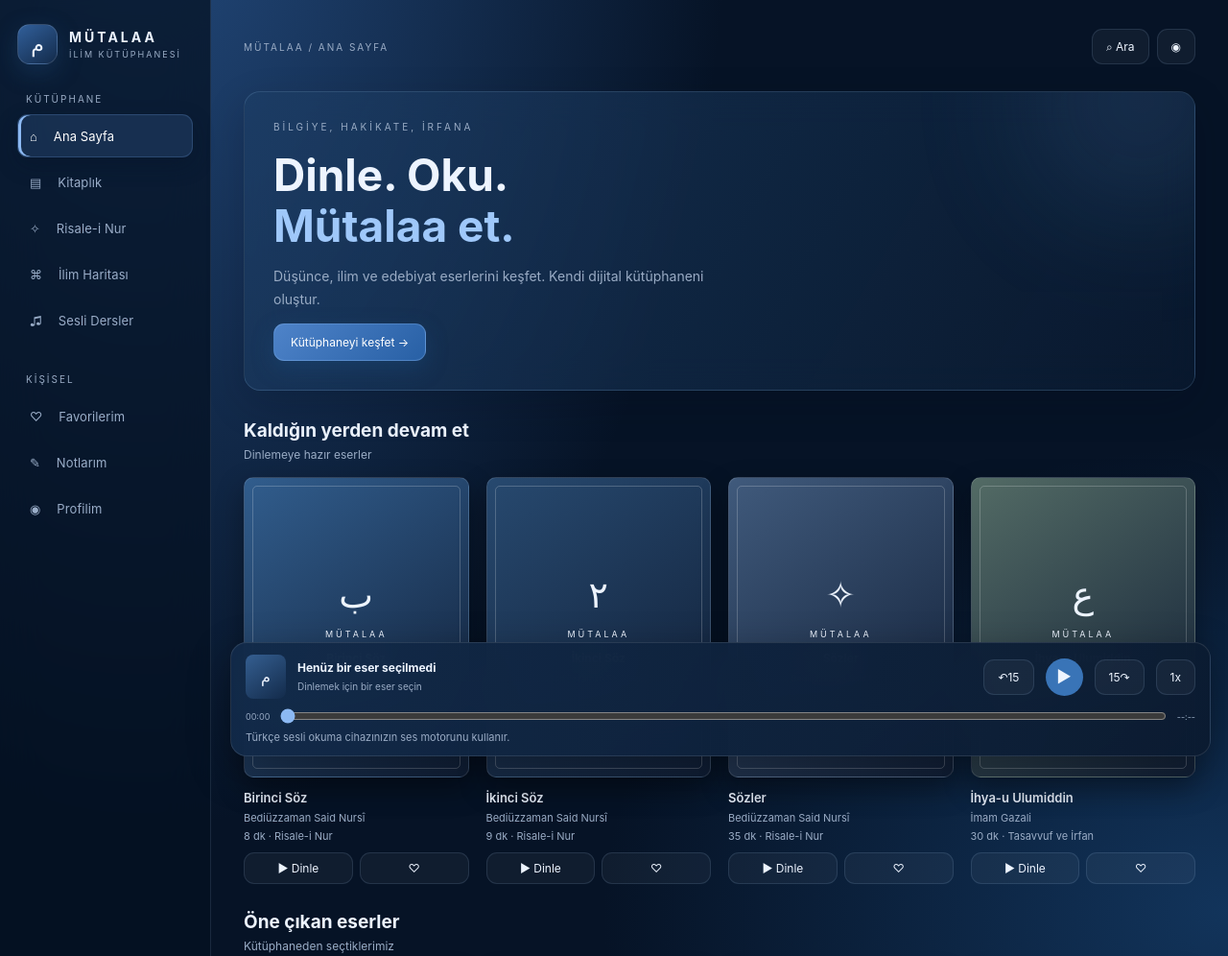
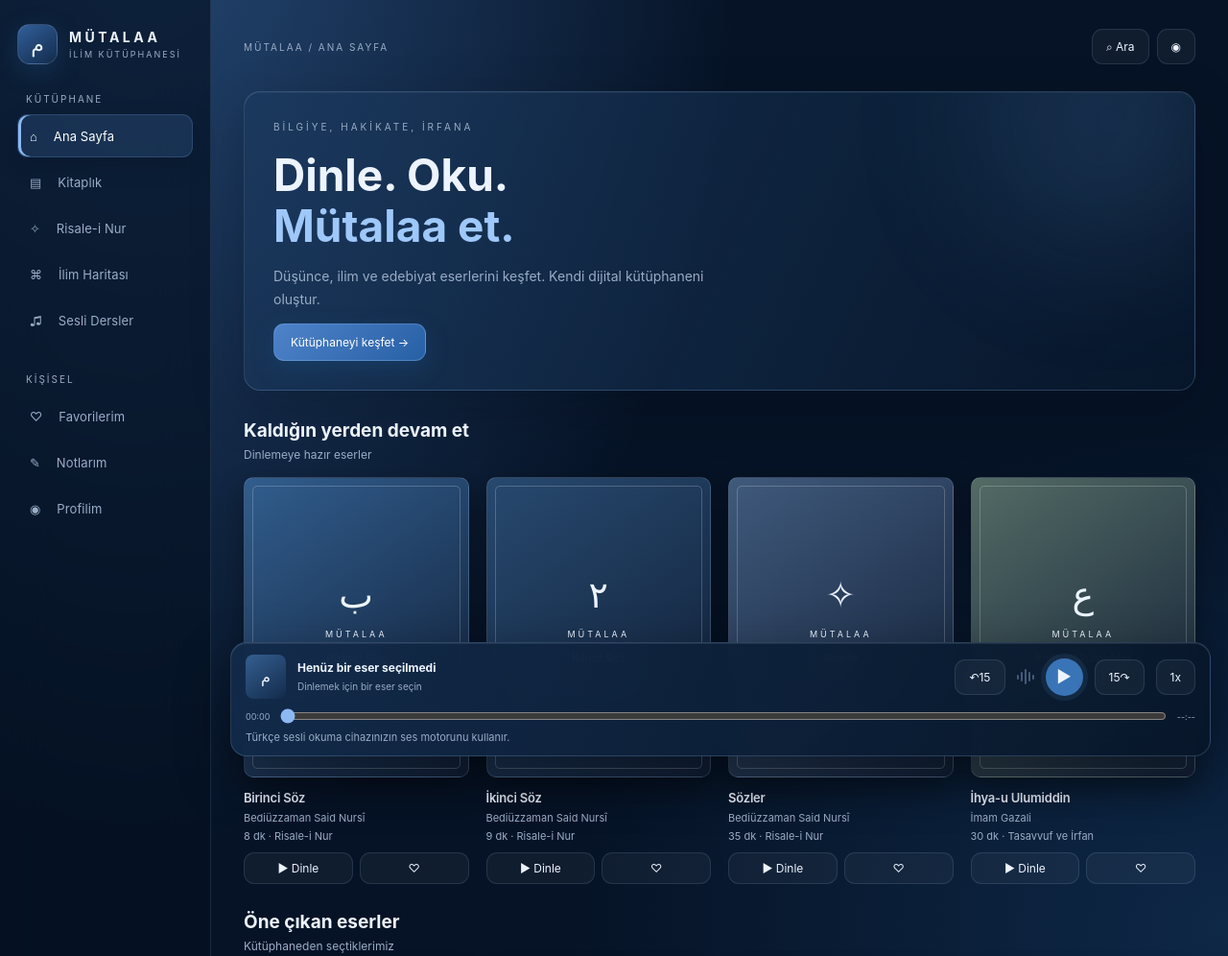
Before and after one commit to ccandolu/mutalaa, a plain HTML site: page index.html in a window 1280 px wide. Shown: the top 996 px of the page at 96% size. Drawn offline with Linux system fonts and the light colour scheme.

Commit message:
Add files via upload

```diff
--- a/index.html
+++ b/index.html
@@ -62,6 +62,67 @@ body{background:radial-gradient(ellipse at 12% -8%,#234a7d 0%,transparent 38%),r
 
 @media(max-width:850px){.bookgrid{grid-template-columns:repeat(3,minmax(0,1fr))}}
 @media(max-width:650px){.app{display:block}.sidebar{display:none}main{padding:18px 16px 185px}.mobilebrand{display:flex;align-items:center;gap:9px;font-size:13px;letter-spacing:2px;font-weight:700}.crumb{display:none}.bookgrid{grid-template-columns:repeat(2,minmax(0,1fr));gap:22px 14px}.hero{padding:22px}.detailgrid{grid-template-columns:115px 1fr;gap:17px}.detailgrid .bookcover{max-width:115px}.player{left:10px;right:10px;bottom:68px}.mobile-nav{display:flex;position:fixed;bottom:0;left:0;right:0;z-index:15;justify-content:space-around;padding:8px 5px calc(8px + env(safe-area-inset-bottom));background:#09182bea;backdrop-filter:blur(20px);border-top:1px solid var(--line)}.mobile-nav button{background:none;border:0;color:#9aadc8;font-size:11px;min-width:58px}.mobile-nav button.active{color:#fff}.mobile-nav span{display:block;font-size:17px;margin-bottom:3px}}
+
+.mini-wave{height:22px;display:flex;align-items:center;gap:2px;opacity:.35;transition:opacity .25s}
+.mini-wave i{display:block;width:2px;height:5px;border-radius:4px;background:#a9cefa}
+.mini-wave i:nth-child(2),.mini-wave i:nth-child(4){height:10px}
+.mini-wave i:nth-child(3){height:16px}
+.is-playing .mini-wave{opacity:1}
+.is-playing .mini-wave i{animation:waveBeat .8s ease-in-out infinite alternate}
+.is-playing .mini-wave i:nth-child(2){animation-delay:.12s}.is-playing .mini-wave i:nth-child(3){animation-delay:.24s}.is-playing .mini-wave i:nth-child(4){animation-delay:.36s}.is-playing .mini-wave i:nth-child(5){animation-delay:.48s}
+@keyframes waveBeat{from{transform:scaleY(.35)}to{transform:scaleY(1.5)}}
+/* MÜTALAA 3.0 — Swiss Editorial x Apple Glass motion system */
+:root{
+ --ice:#b9d8ff;--motion-ease:cubic-bezier(.22,.8,.24,1);
+ --glass-strong:rgba(18,39,66,.72)
+}
+html{scroll-behavior:smooth}
+body{background:
+ radial-gradient(ellipse at 12% -8%,rgba(48,91,145,.72) 0%,transparent 39%),
+ radial-gradient(ellipse at 100% 56%,rgba(20,56,96,.56) 0%,transparent 38%),
+ #061326}
+.sidebar{background:rgba(5,17,34,.66);backdrop-filter:blur(26px);-webkit-backdrop-filter:blur(26px)}
+.brandname{letter-spacing:3.5px}
+main{position:relative}
+.glass{background:linear-gradient(145deg,rgba(255,255,255,.075),rgba(255,255,255,.025));border-color:rgba(184,213,248,.14);box-shadow:0 18px 55px rgba(0,8,20,.22),inset 0 1px 0 rgba(255,255,255,.045)}
+.hero{background:linear-gradient(115deg,rgba(27,57,94,.76),rgba(8,25,46,.62));border-color:rgba(164,202,247,.2)}
+.hero:after{animation:ambientFloat 9s ease-in-out infinite alternate}
+@keyframes ambientFloat{from{transform:translate3d(0,0,0) scale(.9);opacity:.12}to{transform:translate3d(-55px,35px,0) scale(1.25);opacity:.24}}
+.primary,.secondary,.navbtn,.map-pill{transition:transform .32s var(--motion-ease),background .32s,border-color .32s,box-shadow .32s,color .32s}
+.primary:hover{box-shadow:0 10px 30px rgba(58,119,188,.32);transform:translateY(-2px)}
+.secondary:hover,.map-pill:hover{border-color:rgba(160,205,255,.45);background:rgba(126,174,230,.12)}
+.navbtn{position:relative;overflow:hidden}
+.navbtn:before{content:"";position:absolute;inset:0;background:linear-gradient(100deg,transparent,rgba(167,207,255,.12),transparent);transform:translateX(-120%);transition:transform .55s}
+.navbtn:hover:before{transform:translateX(120%)}
+.book{transition:transform .38s var(--motion-ease),opacity .35s}
+.book:hover{transform:translateY(-6px)}
+.bookcover{transform:translateZ(0);transition:transform .45s var(--motion-ease),box-shadow .45s,border-color .45s}
+.book:hover .bookcover{transform:perspective(800px) rotateY(-3deg) translateY(-3px);box-shadow:0 24px 48px rgba(0,0,0,.42);border-color:rgba(184,216,255,.4)}
+.booktitle{letter-spacing:-.2px}
+.page{animation:pageEnter .62s var(--motion-ease) both}
+@keyframes pageEnter{0%{opacity:0;transform:translate3d(0,17px,0) scale(.992);filter:blur(4px)}65%{filter:blur(0)}100%{opacity:1;transform:translate3d(0,0,0) scale(1);filter:blur(0)}}
+.page-leave{opacity:0!important;transform:translate3d(0,-8px,0) scale(.995)!important;filter:blur(3px)!important;transition:all .18s ease!important}
+.sectionhead,.hero,.glass,.book{animation:softReveal .55s var(--motion-ease) both}
+@keyframes softReveal{from{opacity:0;transform:translateY(12px)}to{opacity:1;transform:translateY(0)}}
+.bookgrid .book:nth-child(2){animation-delay:.045s}.bookgrid .book:nth-child(3){animation-delay:.09s}.bookgrid .book:nth-child(4){animation-delay:.135s}.bookgrid .book:nth-child(5){animation-delay:.18s}.bookgrid .book:nth-child(6){animation-delay:.225s}.bookgrid .book:nth-child(7){animation-delay:.27s}.bookgrid .book:nth-child(8){animation-delay:.315s}
+.player{background:linear-gradient(110deg,rgba(18,42,73,.94),rgba(7,22,41,.94));border-color:rgba(172,210,255,.2);box-shadow:0 20px 55px rgba(0,0,0,.4),inset 0 1px 0 rgba(255,255,255,.08);transition:box-shadow .3s,transform .3s}
+.playbtn{box-shadow:0 0 0 5px rgba(103,157,220,.10);transition:transform .25s,box-shadow .25s}
+.playbtn:hover{transform:scale(1.08);box-shadow:0 0 0 8px rgba(103,157,220,.13)}
+.map-node circle{transition:cx .5s,cy .5s,r .35s,fill .35s,stroke .35s,filter .35s}
+.map-node.selected circle{animation:nodePulse 2.8s ease-in-out infinite}
+@keyframes nodePulse{0%,100%{filter:drop-shadow(0 0 5px #6aa8ed55)}50%{filter:drop-shadow(0 0 14px #6aa8edbb)}}
+.map-edge{stroke-dasharray:5 7;animation:edgeFlow 18s linear infinite}
+@keyframes edgeFlow{to{stroke-dashoffset:-240}}
+.map-stage{border-color:rgba(151,196,246,.18)}
+.map-detail{animation:detailReveal .4s var(--motion-ease) both}
+@keyframes detailReveal{from{opacity:0;transform:translateX(12px)}to{opacity:1;transform:translateX(0)}}
+.map-pill.active{box-shadow:0 0 18px rgba(90,151,218,.15)}
+.toast{backdrop-filter:blur(20px);box-shadow:0 12px 35px #0005}
+button:focus-visible,input:focus-visible{outline:2px solid #9fc8fa;outline-offset:3px}
+@media(prefers-reduced-motion:reduce){
+ *,*::before,*::after{animation-duration:.01ms!important;animation-iteration-count:1!important;scroll-behavior:auto!important;transition-duration:.01ms!important}
+}
+
 </style>
 </head>
 <body>
@@ -79,7 +140,7 @@ body{background:radial-gradient(ellipse at 12% -8%,#234a7d 0%,transparent 38%),r
 </main>
 </div>
 <nav class="mobile-nav"><button class="active" data-page="home"><span>⌂</span>Ana Sayfa</button><button data-page="library"><span>▤</span>Kitaplık</button><button data-page="risale"><span>✧</span>Risale</button><button data-page="map"><span>⌘</span>Harita</button><button data-page="favorites"><span>♡</span>Favoriler</button></nav>
-<div class="player"><div class="playerrow"><div class="mini-cover" id="miniCover">م</div><div class="now"><strong id="nowTitle">Henüz bir eser seçilmedi</strong><span id="nowAuthor">Dinlemek için bir eser seçin</span></div><button class="secondary" id="back15">↶15</button><button class="playbtn" id="play">▶</button><button class="secondary" id="forward15">15↷</button><button class="secondary" id="speed">1x</button></div><div class="seekrow"><span id="elapsed">00:00</span><input id="seek" type="range" min="0" max="100" value="0"><span id="duration">--:--</span></div><div class="small muted" id="voiceStatus" style="margin-top:5px">Türkçe sesli okuma cihazınızın ses motorunu kullanır.</div></div>
+<div class="player"><div class="playerrow"><div class="mini-cover" id="miniCover">م</div><div class="now"><strong id="nowTitle">Henüz bir eser seçilmedi</strong><span id="nowAuthor">Dinlemek için bir eser seçin</span></div><button class="secondary" id="back15">↶15</button><div class="mini-wave" id="miniWave" aria-hidden="true"><i></i><i></i><i></i><i></i><i></i></div><button class="playbtn" id="play">▶</button><button class="secondary" id="forward15">15↷</button><button class="secondary" id="speed">1x</button></div><div class="seekrow"><span id="elapsed">00:00</span><input id="seek" type="range" min="0" max="100" value="0"><span id="duration">--:--</span></div><div class="small muted" id="voiceStatus" style="margin-top:5px">Türkçe sesli okuma cihazınızın ses motorunu kullanır.</div></div>
 <div class="toast" id="toast"></div>
 <script>
 const books=[
@@ -146,13 +207,32 @@ function map(){
 }
 function selectMapNode(id){if(!mapNodes.some(n=>n.id===id))return;selectedMapNode=id;$('mapDetail').innerHTML=mapDetail();document.querySelectorAll('.map-svg .map-node').forEach(el=>el.classList.toggle('selected',el.dataset.node===id));document.querySelectorAll('.map-edge').forEach(el=>el.classList.remove('active'));const pos=Object.fromEntries(mapNodes.map(n=>[n.id,n]));document.querySelectorAll('.map-svg .map-edge').forEach((el,i)=>{if(mapEdges[i].includes(id))el.classList.add('active')});}
 
-function render(p){page=p;let names={home:'ANA SAYFA',library:'KİTAPLIK',risale:'RİSALE-İ NUR',map:'İLİM HARİTASI',audio:'SESLİ DERSLER',favorites:'FAVORİLERİM',notes:'NOTLARIM',profile:'PROFİLİM'};$('crumb').textContent='MÜTALAA / '+names[p];$('content').innerHTML=({home,library,risale,map,audio,favorites:favoritesPage,notes:notesPage,profile})[p]();document.querySelectorAll('[data-page]').forEach(x=>x.classList.toggle('active',x.dataset.page===p))}
+function render(p){
+ const target=p||page;
+ const content=$('content');
+ if(target===page && content.dataset.rendered==='1'){return;}
+ page=target;
+ const names={home:'ANA SAYFA',library:'KİTAPLIK',risale:'RİSALE-İ NUR',map:'İLİM HARİTASI',audio:'SESLİ DERSLER',favorites:'FAVORİLERİM',notes:'NOTLARIM',profile:'PROFİLİM'};
+ $('crumb').textContent='MÜTALAA / '+(names[page]||'');
+ document.querySelectorAll('[data-page]').forEach(x=>x.classList.toggle('active',x.dataset.page===page));
+ const draw=()=>{
+   content.innerHTML=({home,library,risale,map,audio,favorites:favoritesPage,notes:notesPage,profile})[page]();
+   content.dataset.rendered='1';
+   content.classList.remove('page-leave');
+   content.classList.add('page');
+   window.scrollTo({top:0,behavior:'smooth'});
+ };
+ if(content.dataset.rendered==='1' && !window.matchMedia('(prefers-reduced-motion: reduce)').matches){
+   content.classList.add('page-leave');
+   setTimeout(draw,150);
+ }else draw();
+}
 function detail(b){$('content').innerHTML=`<button class="secondary" id="goBack" style="margin-bottom:20px">← Geri dön</button><div class="detailgrid page"><div>${cover(b)}</div><div><div class="small muted">${esc(b.cat)}</div><h1 style="font-size:26px;margin:9px 0">${esc(b.title)}</h1><p class="muted" style="font-size:13px">${esc(b.author)}</p><p class="detailtext">${esc(b.desc)}</p><div class="small muted">${b.time} dakika · Örnek metin</div><div style="display:flex;gap:8px;flex-wrap:wrap;margin-top:18px"><button class="primary" id="detailPlay">▶ Dinlemeye başla</button><button class="secondary" id="detailFav">${favorites.includes(b.id)?'♥':'♡'} Favorilere ekle</button></div></div></div><div class="glass" style="padding:20px;margin-top:28px"><div class="eyebrow">ESERDEN BİR BÖLÜM</div><p class="detailtext">${esc(b.text)}</p><button class="secondary" id="saveQuote">✎ Bu metinden not oluştur</button></div>`;$('goBack').onclick=()=>render('library');$('detailPlay').onclick=()=>start(b);$('detailFav').onclick=()=>toggleFav(b.id);$('saveQuote').onclick=()=>{notes.unshift({title:b.title,text:b.text,date:new Date().toLocaleDateString('tr-TR')});save();toast('Metin notlarına eklendi.')}}
 function toast(t){$('toast').textContent=t;$('toast').style.opacity=1;setTimeout(()=>$('toast').style.opacity=0,1800)}
 function save(){localStorage.setItem('mutalaa-favs',JSON.stringify(favorites));localStorage.setItem('mutalaa-notes',JSON.stringify(notes));localStorage.setItem('mutalaa-minutes',totalMinutes)}
 function toggleFav(id){favorites=favorites.includes(id)?favorites.filter(x=>x!==id):[...favorites,id];save();render(page);toast('Favori listen güncellendi.')}
 function fmt(n){return String(Math.floor(n/60)).padStart(2,'0')+':'+String(Math.floor(n%60)).padStart(2,'0')}
-function update(){ $('elapsed').textContent=fmt(elapsed);$('seek').value=duration?elapsed/duration*100:0;$('play').textContent=playing?'Ⅱ':'▶';$('goalProgress').style.width=Math.min(100,totalMinutes/20*100)+'%';$('goalText').textContent=totalMinutes+' / 20 dakika'}
+function update(){ document.querySelector('.player').classList.toggle('is-playing',playing); $('elapsed').textContent=fmt(elapsed);$('seek').value=duration?elapsed/duration*100:0;$('play').textContent=playing?'Ⅱ':'▶';$('goalProgress').style.width=Math.min(100,totalMinutes/20*100)+'%';$('goalText').textContent=totalMinutes+' / 20 dakika'}
 function start(b){current=b;elapsed=0;duration=b.time*60;$('nowTitle').textContent=b.title;$('nowAuthor').textContent=b.author;$('miniCover').textContent=b.symbol;$('duration').textContent=fmt(duration);playSpeech()}
 function playSpeech(){if(!current){toast('Önce bir eser seçmelisin.');return}if(!('speechSynthesis'in window)){toast('Tarayıcı sesli okumayı desteklemiyor.');return}speechSynthesis.cancel();let u=new SpeechSynthesisUtterance(current.text);u.lang='tr-TR';u.rate=speed;let v=speechSynthesis.getVoices().find(x=>x.lang.toLowerCase().startsWith('tr'));if(v)u.voice=v;u.onstart=()=>{$('voiceStatus').textContent='Türkçe sesli okuma aktif'};u.onend=()=>{playing=false;update()};u.onerror=()=>{$('voiceStatus').textContent='Ses motoru okuma sırasında durdu.'};playing=true;update();speechSynthesis.speak(u)}
 function pause(){speechSynthesis.cancel();playing=false;update()}
```
